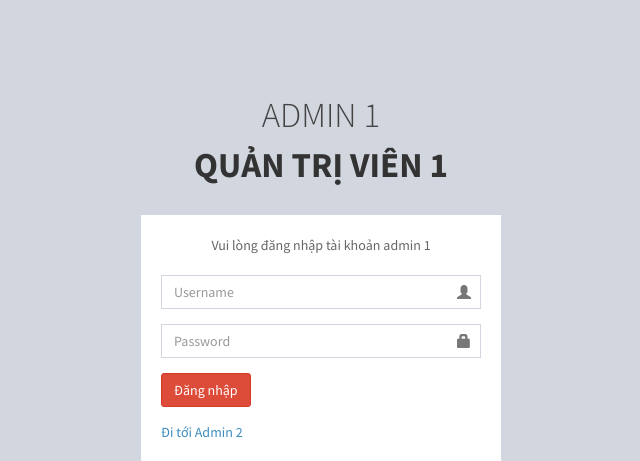
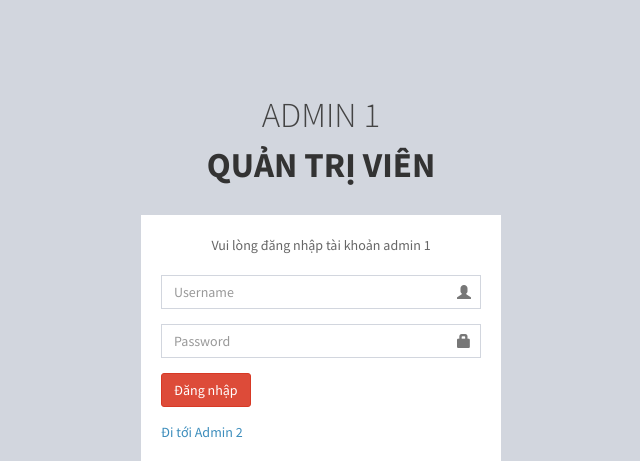
Before and after one commit to NghiaNon/Movie, a PHP site: page /admin/index.php in a window 1280 px wide. Shown: the top 461 px of the page, without its empty margins (319-959 px from the left). Run offline with PHP 8.4, Linux system fonts and the light colour scheme; some libraries are stand-ins or nearby versions.

Commit message:
chinh index

```diff
--- a/admin/index.php
+++ b/admin/index.php
@@ -29,7 +29,7 @@
     <div class="login-logo">
       <a>ADMIN 1</a>
       <br>
-      <b>QUẢN TRỊ VIÊN 1</b>
+      <b>QUẢN TRỊ VIÊN</b>
     </div>
     <!-- /.login-logo -->
     <div class="login-box-body">
```
